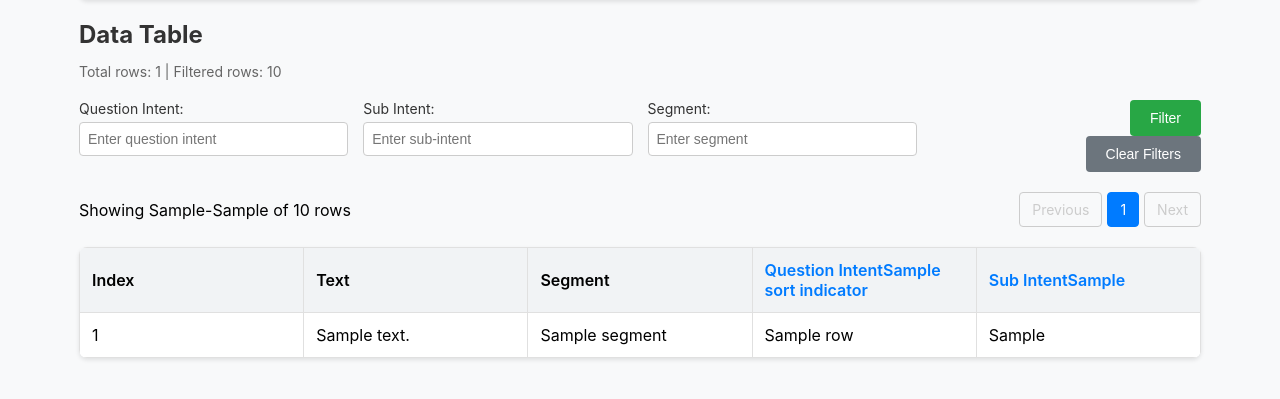
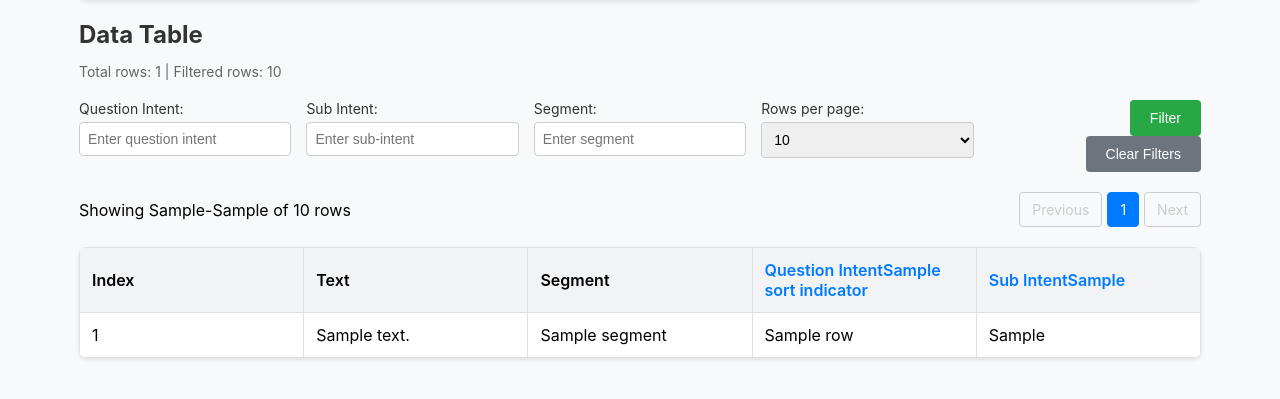
Before and after one commit to DoWhatILove/qeditor, a Flask app: template templates/data.html in a window 1280 px wide. Shown: the part 76-475 px from the top of the page. Run offline with Flask 3, Linux system fonts and the light colour scheme; the template is opened without the code that fills it: most values are stand-ins (such as "Sample title", 1, 10 or a date in 2020).

Commit message:
add the page number dropdown

```diff
--- a/static/css/data.css
+++ b/static/css/data.css
@@ -1,4 +1,4 @@
-   * {
+  * {
     box-sizing: border-box;
 }
 
--- a/static/js/spinner.js
+++ b/static/js/spinner.js
@@ -27,8 +27,18 @@ function showSpinner() {
 
 function clearFilters() {
     const form = document.getElementById('search-form');
-    if (form) {
-        form.reset();
-        form.submit();
+    form.querySelector('#question_intent').value = '';
+    form.querySelector('#sub_intent').value = '';
+    form.querySelector('#segment').value = '';
+    form.querySelector('#per_page').value = '10'; // Reset to default
+    showSpinner();
+    form.submit();
+}
+
+// Show spinner when per_page dropdown changes
+document.addEventListener('DOMContentLoaded', function() {
+    const perPageSelect = document.getElementById('per_page');
+    if (perPageSelect) {
+        perPageSelect.addEventListener('change', showSpinner);
     }
-}
+});
--- a/templates/data.html
+++ b/templates/data.html
@@ -40,11 +40,18 @@
                 <input type="text" name="segment" id="segment" value="{{ search_params.segment }}" placeholder="Enter segment">
             </div>
             <div class="form-group">
+                <label for="per_page">Rows per page:</label>
+                <select name="per_page" id="per_page" onchange="this.form.submit(); showSpinner()">
+                    {% for option in [10, 25, 50] %}
+                        <option value="{{ option }}" {% if pagination.per_page == option %}selected{% endif %}>{{ option }}</option>
+                    {% endfor %}
+                </select>
+            </div>
+            <div class="form-group">
                 <button type="submit" class="search-button" onclick="showSpinner()">Filter</button>
                 <button type="button" class="search-button clear-button" onclick="clearFilters()">Clear Filters</button>
             </div>
             <input type="hidden" name="page" value="{{ pagination.page }}">
-            <input type="hidden" name="per_page" value="{{ pagination.per_page }}">
         </form>
         <div id="spinner" class="spinner hidden"></div>
         <div class="pagination">
```
